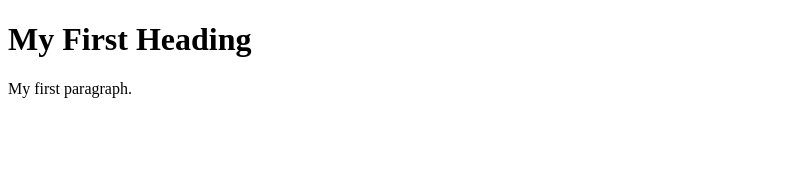
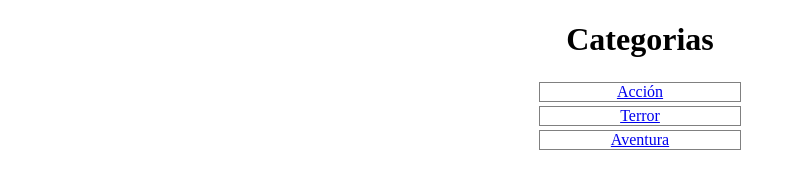
Before and after one commit to Bardack1991/TodoGamesCL, a plain HTML site: page index.html in a window 1280 px wide. Shown: the whole page, without its empty margins (0-796 px from the left). Drawn offline with Linux system fonts and the light colour scheme.

Commit message:
agregado css y primera estructura categorias

```diff
--- /dev/null
+++ b/index.css
@@ -0,0 +1,17 @@
+.titulo-categoria {
+    text-align: center;
+}
+
+.contenedor-categoria {
+    display: flex;
+    flex-direction: column;
+    align-items: center;
+}
+
+.boton-categoria {
+    min-width: 200px;
+    margin: 2px;
+    text-align: center;
+    border: 1px solid grey;
+    color: ;
+}
--- a/index.html
+++ b/index.html
@@ -1,23 +1,15 @@
 <!DOCTYPE html>
-
 <html>
-
-<head>
-
-<title>Page Title</title>
-
-</head>
-
-<body>
-
-
-
-<h1>My First Heading</h1>
-
-<p>My first paragraph.</p>
-
-
-
-</body>
-
+    <head>
+        <title>Grupo bacan</title>
+        <link rel="stylesheet" href="index.css">
+    </head>
+    <body>
+        <h1 class="titulo-categoria">Categorias</h1>
+        <div class="contenedor-categoria">
+            <a class="boton-categoria" href="./accion.html">Acción</a>
+            <a class="boton-categoria" href="./terror.html">Terror</a>
+            <a class="boton-categoria" href="./aventura.html">Aventura</a>
+        </div>
+    </body>
 </html>
```
Also changed, not shown: terror.html (added, +18 -0 lines).
